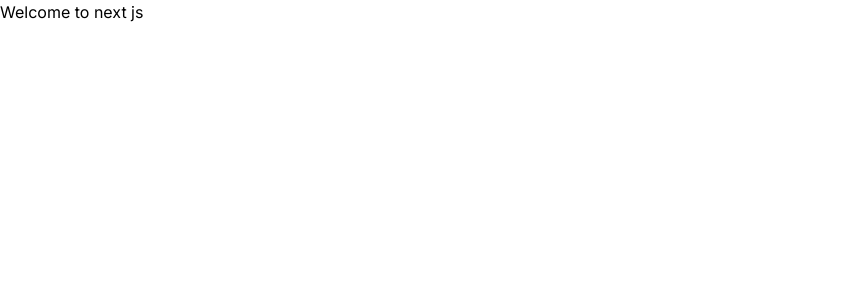
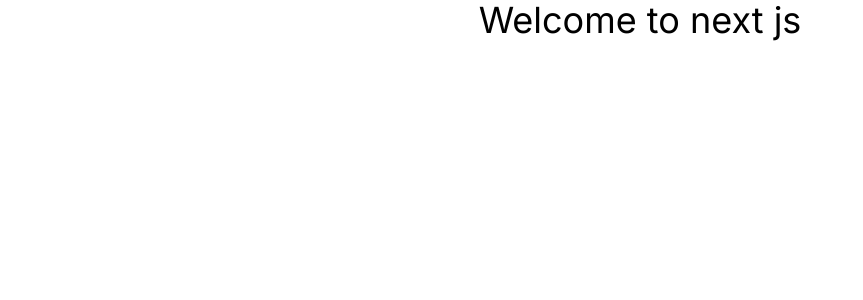
Before and after one commit to oliullah05/Exploring-Next-JS, a Next.js app: page / in a window 1280 px wide. Shown: the top 300 px of the page, without its empty margins (0-863 px from the left). Built offline with nearby package versions, Linux system fonts and the light colour scheme.

Commit message:
39-4 Create My First Next.Js App. Explore Its File And Folder Structure.

```diff
--- a/src/app/page.js
+++ b/src/app/page.js
@@ -3,7 +3,7 @@
 const HomePage = () => {
   return (
     <div>
-     <h1>Welcome to next js</h1>
+     <h1 className='text-4xl text-center'>Welcome to next js</h1>
     </div>
   );
 };
```
